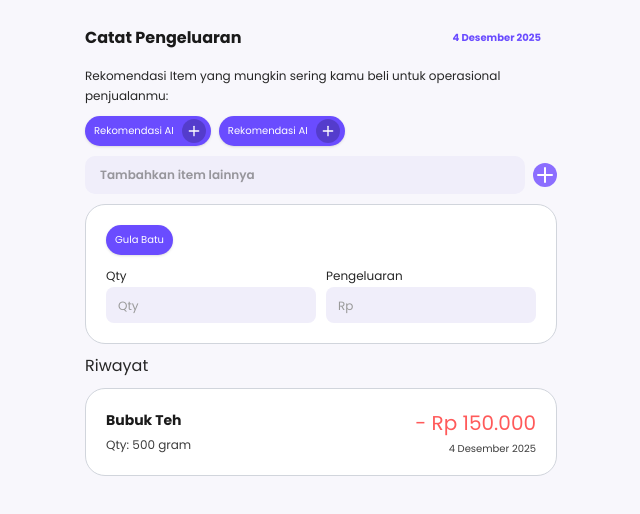
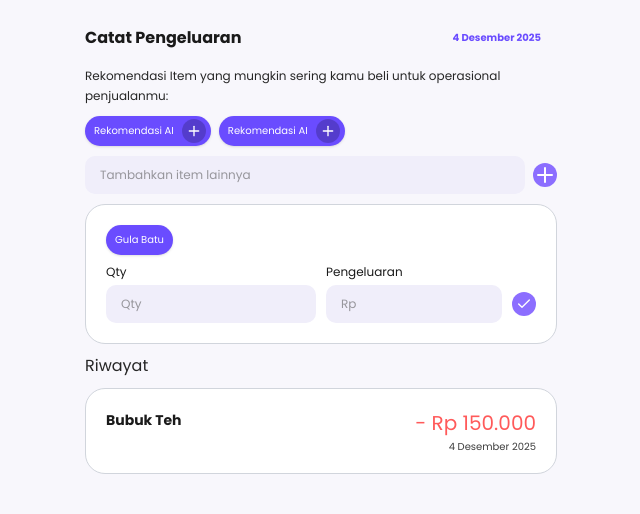
Before and after one commit to Arroziqi/rintis, a Next.js app: page /catat-pengeluaran in a window 1280 px wide. Shown: the top 514 px of the page, without its empty margins (319-959 px from the left). Built offline with nearby package versions, Linux system fonts and the light colour scheme.

Commit message:
add: input label styled-components

```diff
--- a/src/app/(main)/catat-pengeluaran/page.tsx
+++ b/src/app/(main)/catat-pengeluaran/page.tsx
@@ -4,12 +4,11 @@ import Card from '@/components/Card';
 import { Chip } from '@/components/Chip';
 import { StyledFlex } from '@/components/common/styledFlexDiv/StyledFlexDiv';
 import { StyledFilledInput } from '@/components/input/Input.styled';
+import { StyledLabel } from '@/components/input/InputLabel.styled';
 import { ModalCalendar } from '@/components/ModalCalendar';
 import Typography from '@/components/Typography';
-import { Input } from '@/components/ui/input';
-import { Label } from '@/components/ui/label';
 import { lightPalette } from '@/core/theme/styleGuide/color';
-import { PlusIcon } from 'lucide-react';
+import { CheckIcon, PlusIcon } from 'lucide-react';
 
 export default function ExpensePage() {
   return (
@@ -42,7 +41,7 @@ export default function ExpensePage() {
       </StyledFlex>
 
       <StyledFlex width={'100%'} gap={8} align="center">
-        <StyledFilledInput placeholder='Tambahkan item lainnya'/>
+        <StyledFilledInput placeholder="Tambahkan item lainnya" />
 
         <div
           className="flex items-center justify-center w-6 h-6 rounded-full"
@@ -54,38 +53,22 @@ export default function ExpensePage() {
 
       <Card type="outlined" className="w-full">
         <Chip type="badge" label="Gula Batu"></Chip>
-        <StyledFlex justify="space-between" gap={10} className='mt-2'>
+        <StyledFlex justify="space-between" gap={10} className="mt-2">
           <div className="w-full max-w-xs space-y-2">
-            <Label htmlFor="expense-qty">
-              <Typography variant={'caption'} weight={'regular'}>
-                Qty
-              </Typography>
-            </Label>
-            <Input
-              id="expense-qty"
-              type="text"
-              placeholder="Qty"
-              className="text-sm placeholder:text-[12px] placeholder:text-[#9A9A9A] bg-[#F0EEFA] border-none shadow-none focus:ring-0"
-              style={{
-                backgroundColor: '#F0EEFA',
-              }}
-            />
+            <StyledLabel htmlFor="expense-qty">Qty</StyledLabel>
+            <StyledFilledInput id="expense-qty" placeholder="Qty" />
           </div>
           <div className="w-full max-w-xs space-y-2">
-            <Label htmlFor="expense-amount">
-              <Typography variant={'caption'} weight={'regular'}>
-                Pengeluaran
-              </Typography>
-            </Label>
-            <Input
-              id="expense-amount"
-              type="text"
-              placeholder="Rp"
-              className="text-sm placeholder:text-[12px] placeholder:text-[#9A9A9A] bg-[#F0EEFA] border-none shadow-none focus:ring-0"
-              style={{
-                backgroundColor: '#F0EEFA',
-              }}
-            />
+            <StyledLabel htmlFor="expense-amount">Pengeluaran</StyledLabel>
+            <StyledFlex gap={10} align='center'>
+              <StyledFilledInput id="expense-amount" placeholder="Rp" />
+              <div
+                className="flex items-center justify-center w-6 h-6 rounded-full p-1"
+                style={{ backgroundColor: lightPalette.primary.light }}
+              >
+                <CheckIcon size={24} color={lightPalette.text.inverse} />
+              </div>
+            </StyledFlex>
           </div>
         </StyledFlex>
       </Card>
@@ -103,13 +86,6 @@ export default function ExpensePage() {
               color={lightPalette.text.primary}
             >
               Bubuk Teh
-            </Typography>
-            <Typography
-              variant="caption"
-              weight="regular"
-              color={lightPalette.text.secondary}
-            >
-              Qty: 500 gram
             </Typography>
           </StyledFlex>
           <StyledFlex
--- a/src/components/input/Input.styled.ts
+++ b/src/components/input/Input.styled.ts
@@ -20,7 +20,7 @@ export const StyledFilledInput = styled('input')`
   padding: 10px 15px 10px 15px;
   font-size: 12px;
   line-height: 12px;
-  font-weight: 600;
+  font-weight: 400;
   width: 100%;
 
   &:focus {
--- /dev/null
+++ b/src/components/input/InputLabel.styled.ts
@@ -0,0 +1,9 @@
+import styled from 'styled-components';
+
+export const StyledLabel = styled.label`
+  font-size: 12px;
+  font-weight: 400;
+  color: #1a1a1a;
+  display: block;
+  margin-bottom: 4px;
+`;
```
